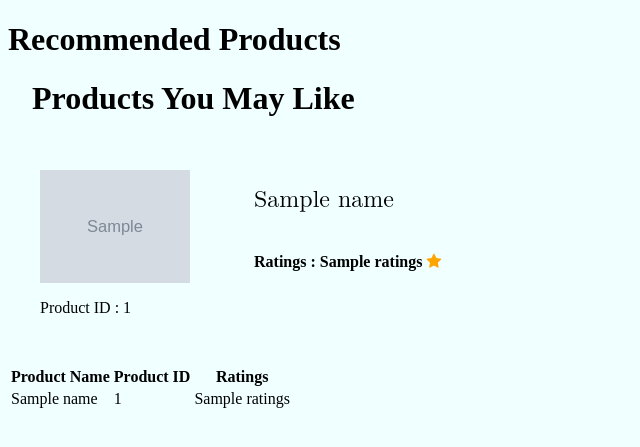
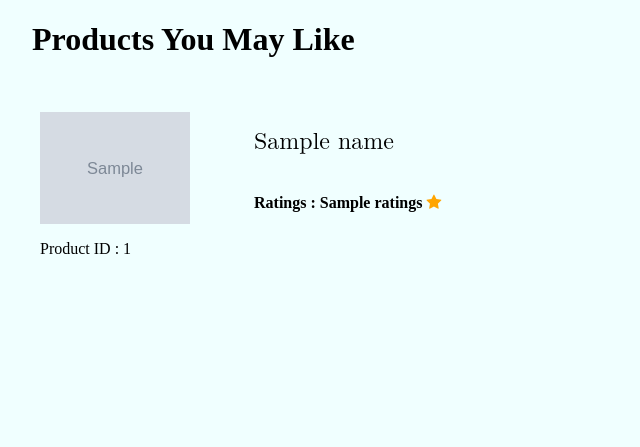
Before and after one commit to kunalVj/recommendation, a Flask app: template templates/result.html in a window 1280 px wide. Shown: the top 447 px of the page, without its empty margins (0-640 px from the left). Run offline with Flask 3, Linux system fonts and the light colour scheme; the template is opened without the code that fills it: most values are stand-ins (such as "Sample title", 1, 10 or a date in 2020).

Commit message:
final css

```diff
--- a/templates/index.html
+++ b/templates/index.html
@@ -37,7 +37,7 @@
 
         input[type="submit"] {
             padding: 10px 20px;
-            background-color: #5c5cd8;
+            background-color: #2370f4;
             color: white;
             border: none;
             cursor: pointer;
@@ -75,7 +75,7 @@
         </style>
 </head>
 <body>
-    <h1>Personalized Product Recommendation System</h1>
+    <h1>Personalised Product Recommendation System</h1>
     <div class="dmain">
         <form method="post">
 
--- a/templates/result.html
+++ b/templates/result.html
@@ -1,13 +1,12 @@
 <!DOCTYPE html>
 <html>
 <head>
-    <title>Product Recommendation Results</title>
-    <link rel="stylesheet" href="../static/styles.css">
-</head>
+    <!-- <title>Product Recommendation Results</title> -->
+    <!-- <link rel="stylesheet" href="../static/styles.css"> -->
+<!-- </head>
 <body>
-    <h1>Recommended Products</h1><!DOCTYPE html>
     <html>
-    <head>
+    <head> -->
         <title>Product Recommendation Results</title>
         <!-- <link rel="stylesheet" href="../static/styles.css"> -->
         <link rel="stylesheet" href="https://cdnjs.cloudflare.com/ajax/libs/font-awesome/4.7.0/css/font-awesome.min.css">
@@ -61,11 +60,8 @@
                 color: orange;;
             }
         </style>
-    </head>
+</head>
     <body style="background-color: azure;">
-
-
-
             <div>
                 <h1 style="margin-left: 1.5rem;">Products You May Like</h1>
             </div>
@@ -98,23 +94,4 @@
         </div>
         {% endfor %}
     </body>
-    </html>
-
-    <table>
-        <tr>
-            <th>Product Name</th>
-            <th>Product ID</th>
-            <!-- <th>Cosine Similarity</th> -->
-            <th>Ratings</th>
-        </tr>
-        {% for row in p_name.iterrows() %}
-        <tr>
-            <td>{{ row[1]['name'] }}</td>
-            <td>{{ row[1]['Product ID'] }}</td>
-            <!-- <td>{{ row[1]['cosine_similarity'] }}</td> -->
-            <td>{{ row[1]['ratings'] }}</td>
-        </tr>
-        {% endfor %}
-    </table>
-</body>
 </html>
```
